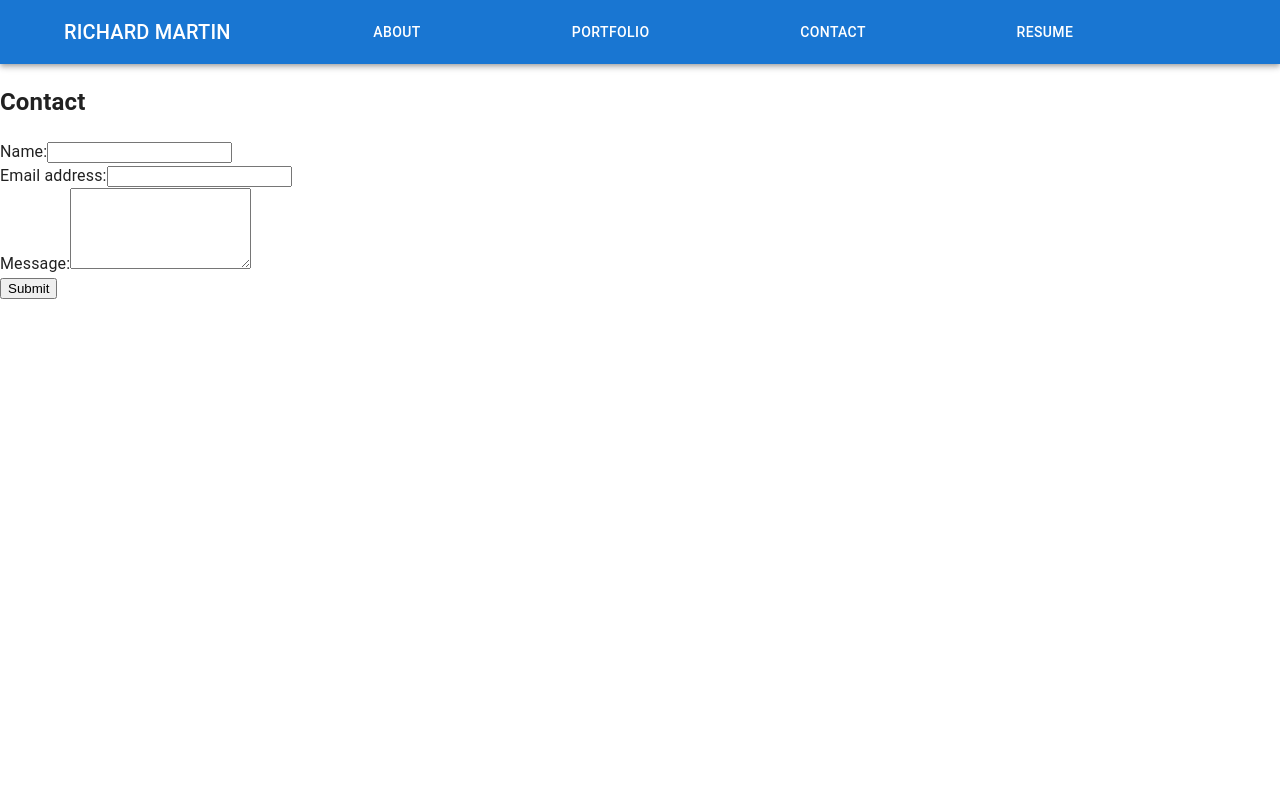
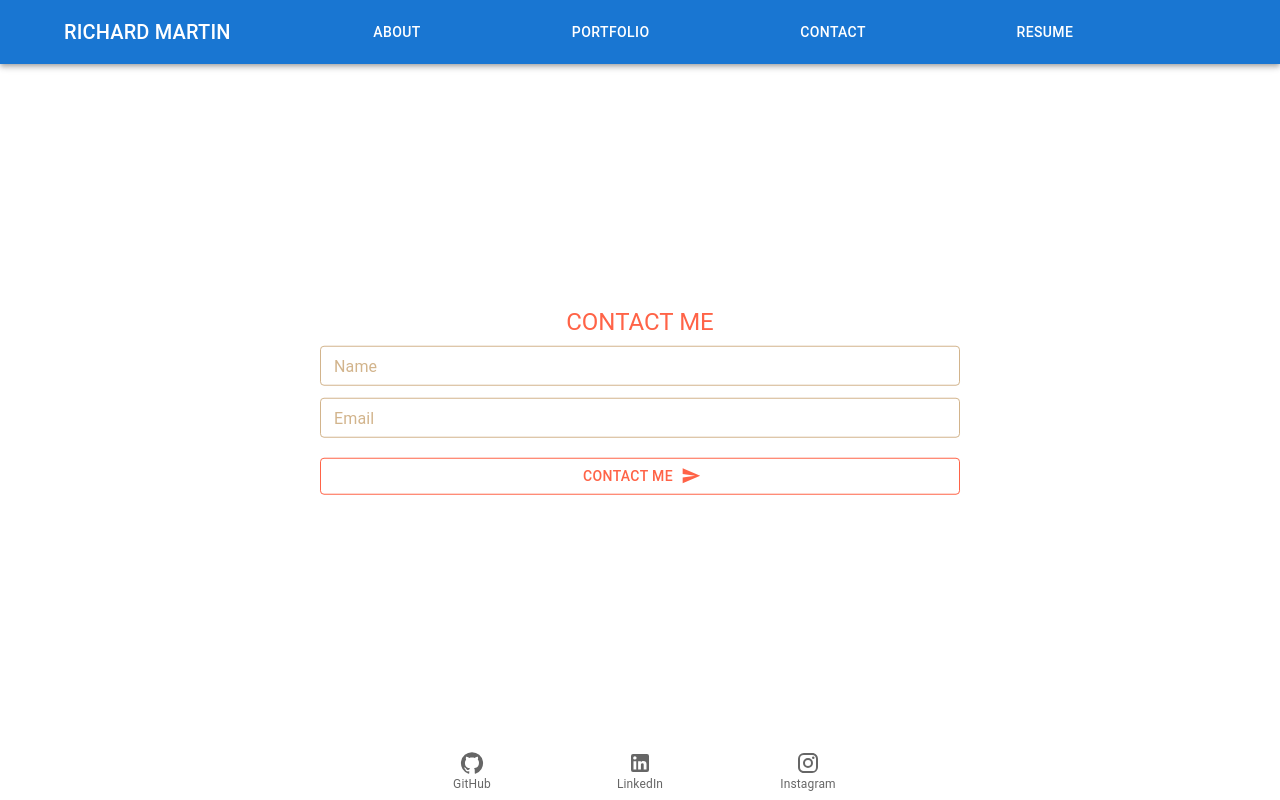
Before and after one commit to rmartin1985/Richard-Martin-portfolio, a React (Create React App) app: page /contact in a window 1280 px wide. Built offline with nearby package versions, Linux system fonts and the light colour scheme.

Commit message:
styled footer

```diff
--- a/src/App.js
+++ b/src/App.js
@@ -7,6 +7,7 @@ import Header from './components/Header';
 import Portfolio from './pages/Portfolio';
 import ContactForm from './pages/Contact';
 import Resume from './pages/Resume';
+import Footer from './components/Footer';
 
 
 
@@ -14,7 +15,6 @@ function App() {
   return (
     <CssBaseline>
           <Router>
-        <div>
             <header>
               <Header></Header>
             </header>
@@ -29,10 +29,8 @@ function App() {
                 <Route render={() => <h1 className='display-2'>Wrong Page!</h1>} />
               </Switch>
             </main>
-
-
-        </div>
           </Router>
+        <Footer />
     </CssBaseline>
   );
 }
--- a/src/components/Footer/index.js
+++ b/src/components/Footer/index.js
@@ -0,0 +1,41 @@
+import React from 'react'
+import { makeStyles } from '@material-ui/core'
+import { BottomNavigation, BottomNavigationAction, Box } from '@mui/material'
+import GitHubIcon from '@mui/icons-material/GitHub'
+import LinkedInIcon from '@mui/icons-material/LinkedIn';
+import InstagramIcon from '@mui/icons-material/Instagram';
+
+
+const useStyles = makeStyles({
+    root: {
+        '& .MuiBottomNavigationAction-root': {
+            minWidth: 0,
+            masWidth: 250
+        }
+    },
+    foot: {
+        position: 'fixed',
+        bottom: 0,
+        left: 0,
+        right: 0
+    }
+});
+
+
+const Footer = () => {
+    const classes = useStyles();
+
+    return (
+        <>
+            <Box component='footer' className={classes.foot} elevation={3}>
+                    <BottomNavigation showLabels >
+                        <BottomNavigationAction href='https://github.com/rmartin1985' target='_blank' label="GitHub" className={classes.root} icon={<GitHubIcon />} />
+                        <BottomNavigationAction href='https://www.linkedin.com/in/rickmartinatx/' target='_blank' label="LinkedIn" className={classes.root} icon={<LinkedInIcon />} />
+                        <BottomNavigationAction href='https://www.instagram.com/rickmartin1985/' target='_blank' label="Instagram" className={classes.root} icon={<InstagramIcon />} />
+                    </BottomNavigation>
+            </Box>
+        </>
+    )
+}
+
+export default Footer
--- a/src/components/Project/index.js
+++ b/src/components/Project/index.js
@@ -1,6 +1,6 @@
 import React from "react";
 import { makeStyles } from "@material-ui/core";
-import { GitHub } from "@material-ui/icons";
+import GitHubIcon from '@mui/icons-material/GitHub';
 import {
   Box,
   Grid,
@@ -66,7 +66,7 @@ function Project(props) {
                     Deployed
                   </Button>
                   <Button size='small' color='primary'>
-                    <GitHub />
+                    <GitHubIcon />
                   </Button>
                 </CardActions>
 
--- a/src/index.css
+++ b/src/index.css
@@ -6,7 +6,3 @@
 #navActive {
   background-color: black;
 }
-
-.img {
-  height: 1000px;
-}
--- a/src/pages/Contact.js
+++ b/src/pages/Contact.js
@@ -1,8 +1,56 @@
 import React, { useState } from 'react';
+import { makeStyles, withStyles } from '@material-ui/core';
+import {
+  TextField,
+  Typography,
+  Button,
+  Grid,
+  Box  } from '@mui/material';
+  import SendIcon from '@mui/icons-material/Send';
 
 import { validateEmail } from '../utils/helpers';
 
+const useStyles = makeStyles(theme => ({
+  form: {
+    top: '50%',
+    left: '50%',
+    transform: 'translate(-50%, -50%)',
+    position: 'absolute'
+  },
+  button: {
+    marginTop: '1rem',
+    color: 'tomato',
+    borderColor: 'tomato'
+  }
+
+}))
+
+const InputField = withStyles({
+  root: {
+    '& label.Mui-focused': {
+      color: 'tomato',
+    },
+    '& label': {
+      color: 'tan'
+    },
+    '& .MuiOutlinedInput-root': {
+      '& fieldset': {
+        borderColor: 'tan',
+      },
+      '&:hover fieldset': {
+        borderColor: 'tan',
+      },
+      '&.Mui-focused fieldset': {
+        borderColor: 'tan',
+      }
+    }
+
+  },
+})(TextField);
+
+
 function ContactForm() {
+  const classes = useStyles();
   const [formState, setFormState] = useState({ name: '', email: '', message: '' });
 
   const [errorMessage, setErrorMessage] = useState('');
@@ -34,29 +82,45 @@ function ContactForm() {
   };
 
   return (
-    <section>
-      <h1 data-testid="h1tag">Contact</h1>
-      <form id="contact-form" onSubmit={handleSubmit}>
-        <div>
-          <label htmlFor="name">Name:</label>
-          <input type="text" name="name" defaultValue={name} onBlur={handleChange} />
-        </div>
-        <div>
-          <label htmlFor="email">Email address:</label>
-          <input type="email" name="email" defaultValue={email} onBlur={handleChange} />
-        </div>
-        <div>
-          <label htmlFor="message">Message:</label>
-          <textarea name="message" rows="5" defaultValue={message} onBlur={handleChange} />
-        </div>
-        {errorMessage && (
-          <div>
-            <p className="error-text">{errorMessage}</p>
-          </div>
-        )}
-        <button data-testid="button" type="submit">Submit</button>
-      </form>
-    </section>
+    <Box component='div'>
+      <Grid container justifyContent='center'>
+        <Box component='form' className={classes.form}>
+          <Typography variant='h5' style={{ color: 'tomato', textAlign: 'center', textTransform: 'uppercase'}}>
+            Contact me
+          </Typography>
+          <InputField fullWidth label='Name' variant='outlined' inputProps={{ style: { color: 'blue' } }} margin='dense' size='small'/>
+          <InputField fullWidth label='Email' variant='outlined' inputProps={{ style: { color: 'blue' } }} margin='dense' size='small' />
+          <Button className={classes.button} variant='outlined' fullWidth endIcon={<SendIcon/>}>
+            Contact me
+
+          </Button>
+        </Box>
+      </Grid>
+
+    </Box>
+    // <section>
+    //   <h1 data-testid="h1tag">Contact</h1>
+    //   <form id="contact-form" onSubmit={handleSubmit}>
+    //     <div>
+    //       <label htmlFor="name">Name:</label>
+    //       <input type="text" name="name" defaultValue={name} onBlur={handleChange} />
+    //     </div>
+    //     <div>
+    //       <label htmlFor="email">Email address:</label>
+    //       <input type="email" name="email" defaultValue={email} onBlur={handleChange} />
+    //     </div>
+    //     <div>
+    //       <label htmlFor="message">Message:</label>
+    //       <textarea name="message" rows="5" defaultValue={message} onBlur={handleChange} />
+    //     </div>
+    //     {errorMessage && (
+    //       <div>
+    //         <p className="error-text">{errorMessage}</p>
+    //       </div>
+    //     )}
+    //     <button data-testid="button" type="submit">Submit</button>
+    //   </form>
+    // </section>
   );
 }
 
```
Lines whose indentation alone changed are shown as unchanged.
